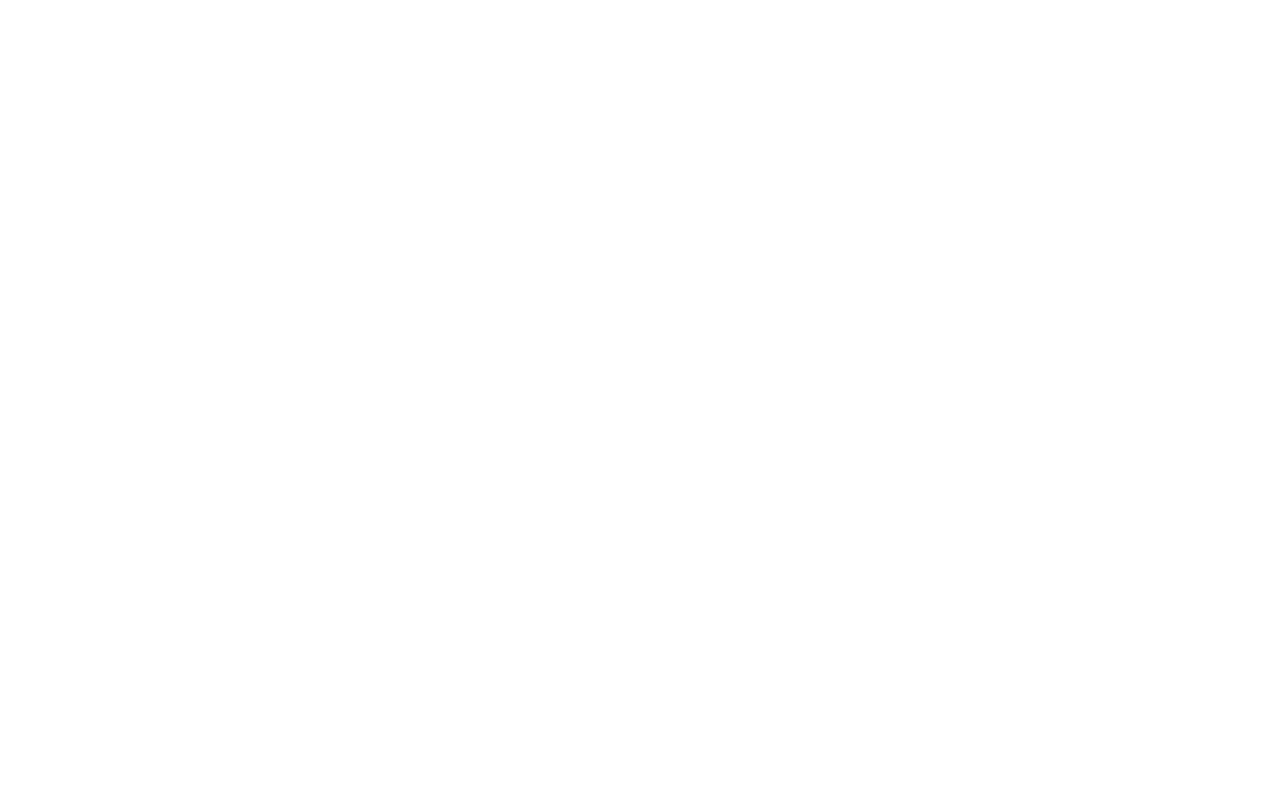
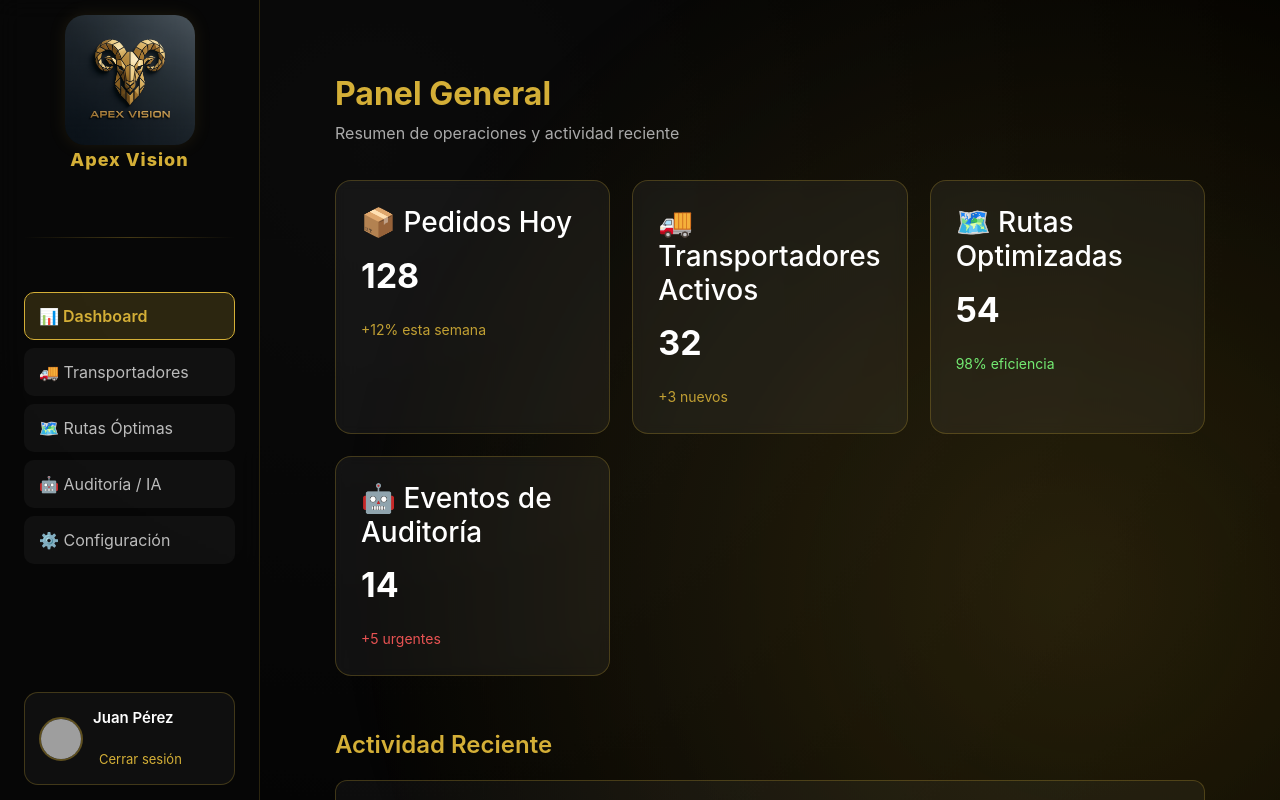
Before and after one commit to Lujuria-Goats/proyecto-logistica-frontend-web, a Vue app: page /dashboard in a window 1280 px wide. Before the commit this address had no page. Built offline with nearby package versions, Linux system fonts and the light colour scheme; grey boxes are pictures that could not be loaded.

Commit message:
feature: dashboard

```diff
--- /dev/null
+++ b/src/components/Dashboard.vue
@@ -0,0 +1,211 @@
+<template>
+  <div class="dashboard-container">
+
+    <!-- EFECTO DE FONDO -->
+    <div class="dashboard-bg"></div>
+    <div class="dashboard-gold"></div>
+
+    <!-- HEADER -->
+    <header class="dashboard-header">
+      <h1 class="title">Panel General</h1>
+      <p class="subtitle">Resumen de operaciones y actividad reciente</p>
+    </header>
+
+    <!-- TARJETAS PRINCIPALES -->
+    <section class="stats-grid">
+      <div class="stat-card">
+        <h3>📦 Pedidos Hoy</h3>
+        <p class="number">128</p>
+        <span class="trend">+12% esta semana</span>
+      </div>
+
+      <div class="stat-card">
+        <h3>🚚 Transportadores Activos</h3>
+        <p class="number">32</p>
+        <span class="trend">+3 nuevos</span>
+      </div>
+
+      <div class="stat-card">
+        <h3>🗺️ Rutas Optimizadas</h3>
+        <p class="number">54</p>
+        <span class="trend green">98% eficiencia</span>
+      </div>
+
+      <div class="stat-card">
+        <h3>🤖 Eventos de Auditoría</h3>
+        <p class="number">14</p>
+        <span class="trend red">+5 urgentes</span>
+      </div>
+    </section>
+
+    <!-- SECCIÓN DE ACTIVIDAD -->
+    <section class="activity">
+      <h2 class="section-title">Actividad Reciente</h2>
+
+      <div class="activity-list">
+        <div class="activity-item">
+          <span class="dot"></span>
+          Pedido #9823 fue asignado a un transportador
+        </div>
+
+        <div class="activity-item">
+          <span class="dot"></span>
+          Ruta Cartagena → Barranquilla optimizada exitosamente
+        </div>
+
+        <div class="activity-item">
+          <span class="dot"></span>
+          Transportador *Luis Salazar* inició recorrido
+        </div>
+
+        <div class="activity-item">
+          <span class="dot"></span>
+          Sistema IA detectó retraso potencial en la ruta 18
+        </div>
+      </div>
+    </section>
+
+  </div>
+</template>
+
+<script>
+export default {
+  name: "Dashboard",
+};
+</script>
+
+<style scoped>
+
+/* ============================ */
+/* FONDO ANIMADO DEL DASHBOARD */
+/* ============================ */
+.dashboard-bg {
+  position: fixed;
+  inset: 0;
+  background: radial-gradient(circle at 30% 20%, #0b0b0b, #000);
+  animation: zoom 14s ease-in-out infinite alternate;
+  z-index: -2;
+}
+
+@keyframes zoom {
+  0% { transform: scale(1); }
+  100% { transform: scale(1.15); }
+}
+
+.dashboard-gold {
+  position: fixed;
+  inset: 0;
+  background: radial-gradient(circle at 85% 75%, rgba(212,175,55,0.18), transparent 60%);
+  animation: glow 16s ease-in-out infinite alternate;
+  z-index: -1;
+}
+
+@keyframes glow {
+  0% { opacity: 0.5; }
+  100% { opacity: 1; }
+}
+
+/* ============================ */
+/* CONTENEDOR */
+/* ============================ */
+.dashboard-container {
+  color: #fff;
+  padding: 35px;
+  font-family: "Inter", sans-serif;
+}
+
+/* HEADER */
+.dashboard-header .title {
+  font-size: 32px;
+  font-weight: 700;
+  color: #D4AF37;
+}
+
+.subtitle {
+  color: #aaa;
+  margin-top: 4px;
+}
+
+/* ============================ */
+/* TARJETAS PRINCIPALES */
+/* ============================ */
+.stats-grid {
+  margin-top: 35px;
+  display: grid;
+  grid-template-columns: repeat(auto-fit, minmax(240px, 1fr));
+  gap: 22px;
+}
+
+.stat-card {
+  padding: 25px;
+  background: rgba(255,255,255,0.05);
+  border: 1px solid rgba(212,175,55,0.25);
+  border-radius: 16px;
+  backdrop-filter: blur(6px);
+  transition: 0.25s ease;
+}
+
+.stat-card:hover {
+  transform: translateY(-4px);
+  border-color: #D4AF37;
+  box-shadow: 0 0 20px rgba(212,175,55,0.12);
+}
+
+.stat-card .number {
+  font-size: 34px;
+  margin-top: 10px;
+  font-weight: 700;
+}
+
+.trend {
+  font-size: 14px;
+  color: #D4AF37;
+  opacity: 0.9;
+}
+
+.trend.red {
+  color: #ff5a5a;
+}
+
+.trend.green {
+  color: #7cff7c;
+}
+
+/* ============================ */
+/* ACTIVIDAD RECIENTE */
+/* ============================ */
+.activity {
+  margin-top: 55px;
+}
+
+.section-title {
+  font-size: 24px;
+  font-weight: 600;
+  color: #D4AF37;
+  margin-bottom: 20px;
+}
+
+.activity-list {
+  display: flex;
+  flex-direction: column;
+  gap: 14px;
+}
+
+.activity-item {
+  padding: 14px 18px;
+  background: rgba(255,255,255,0.04);
+  border: 1px solid rgba(212,175,55,0.25);
+  border-radius: 12px;
+  display: flex;
+  align-items: center;
+  gap: 10px;
+}
+
+.activity-item .dot {
+  width: 10px;
+  height: 10px;
+  background: #D4AF37;
+  border-radius: 50%;
+}
+
+</style>
--- a/src/router/index.js
+++ b/src/router/index.js
@@ -2,6 +2,9 @@
 import Landing from '../views/Landing.vue'
 import Register from "../views/Register.vue";
 import Layout from "../views/Layout.vue";
+import Dashboard from "../components/Dashboard.vue";
+
+
 const routes = [
   {
     path: '/',
@@ -22,7 +25,11 @@
   path: '/admin',
   component: Layout,
   children: [
-
+    {
+        path: '/dashboard',
+        name: 'Dashboard',
+        component: Dashboard
+      },
 
   ]
 }
--- a/src/views/Layout.vue
+++ b/src/views/Layout.vue
@@ -27,9 +27,8 @@
 
                 <!-- MENU COMPACTO -->
                 <nav class="menu">
-                    <router-link to="/admin/dashboard" class="menu-item" active-class="active">📊
+                    <router-link to="/dashboard" class="menu-item" active-class="active">📊
                         Dashboard</router-link>
-                    <router-link to="/admin/orders" class="menu-item" active-class="active">📦 Pedidos</router-link>
                     <router-link to="/admin/drivers" class="menu-item" active-class="active">🚚
                         Transportadores</router-link>
                     <router-link to="/admin/routes" class="menu-item" active-class="active">🗺️ Rutas
```
